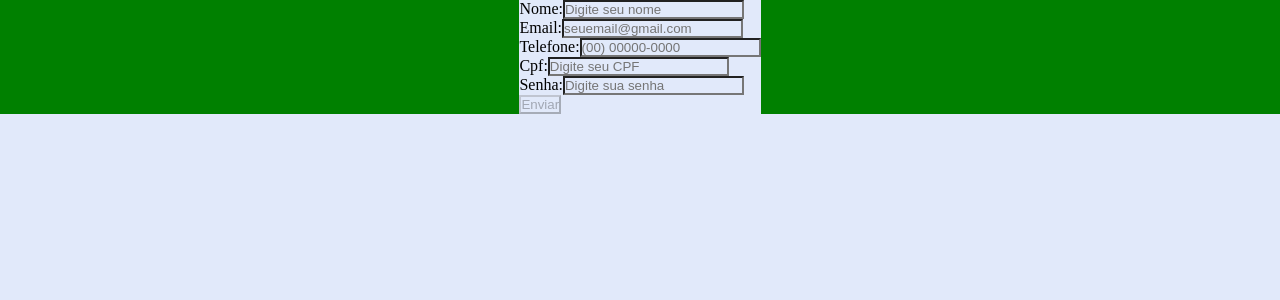
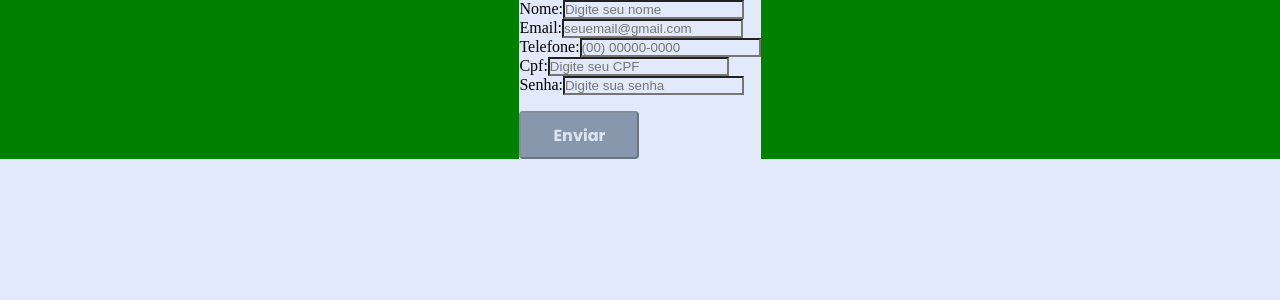
Before and after one commit to Grazifelix/seed-a-bit-desafios, a React (Create React App) app in the folder Desafio 5 - React e styled-components/formulario-simples/: page / in a window 1280 px wide. Shown: the top 300 px of the page. Built offline with nearby package versions, Linux system fonts and the light colour scheme.

Commit message:
:lipstick: feat: criar estilo do botao

```diff
--- a/Desafio 5 - React e styled-components/formulario-simples/src/components/button/button.js
+++ b/Desafio 5 - React e styled-components/formulario-simples/src/components/button/button.js
@@ -1,7 +1,9 @@
+import { ButtonStyled } from "./buttonStyle";
+
 export default function Button({buttonName, callFunction, isDisabled=false}) {
     return (
         <div>
-            <button onClick={callFunction} disabled={isDisabled}>{buttonName}</button>
+            <ButtonStyled onClick={callFunction} disabled={isDisabled}>{buttonName}</ButtonStyled>
         </div>
     );
 }
--- /dev/null
+++ b/Desafio 5 - React e styled-components/formulario-simples/src/components/button/buttonStyle.js
@@ -0,0 +1,22 @@
+import styled from "styled-components";
+
+export const ButtonStyled = styled.button`
+    width: 120px;
+    height: 48px;
+    background-color: #39528B;
+    color: #DBE4F4;
+    font-size: 16px;
+    font-weight: 700;
+    font-family: 'Poppins';
+    border-radius: 4px;
+    margin-top: 16px;
+
+    &:hover {
+        background-color: #395271;
+    }
+
+    &:disabled {
+        background-color: #8997AC;
+    }
+
+`;
```
